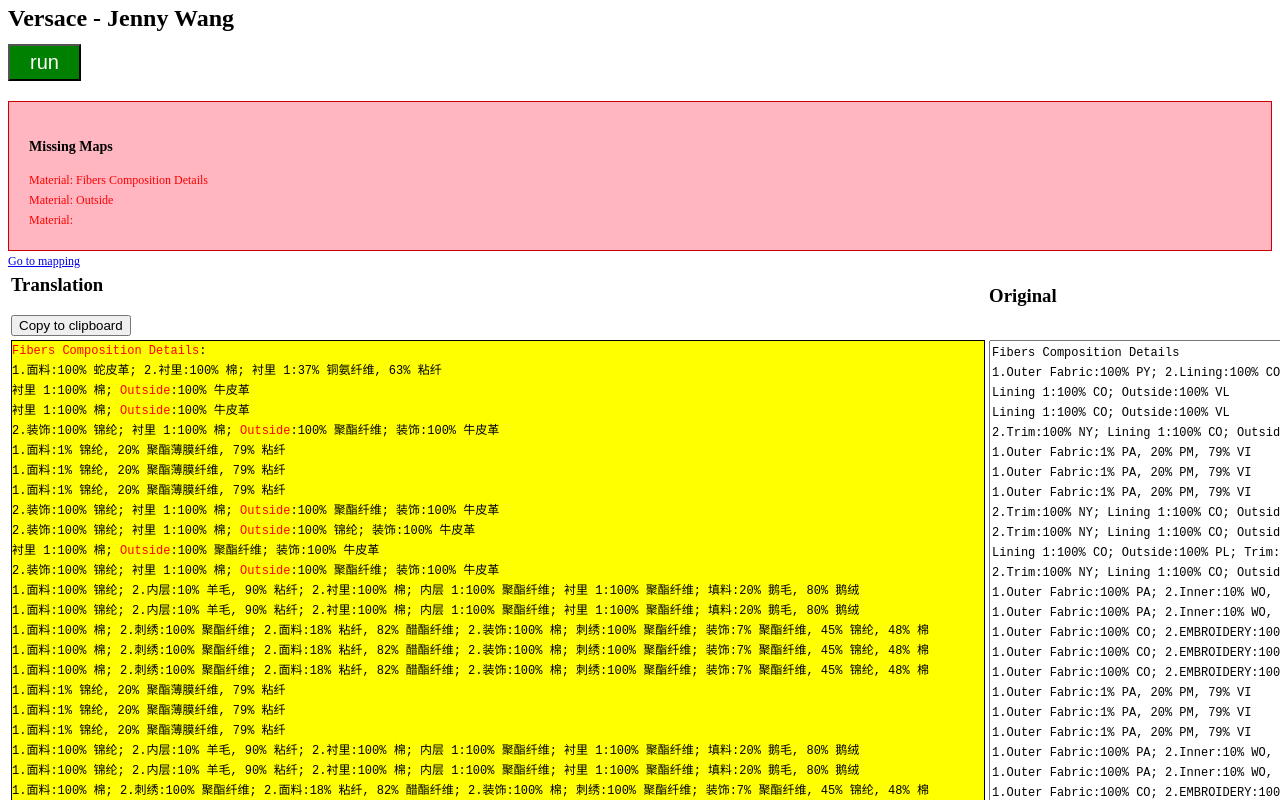
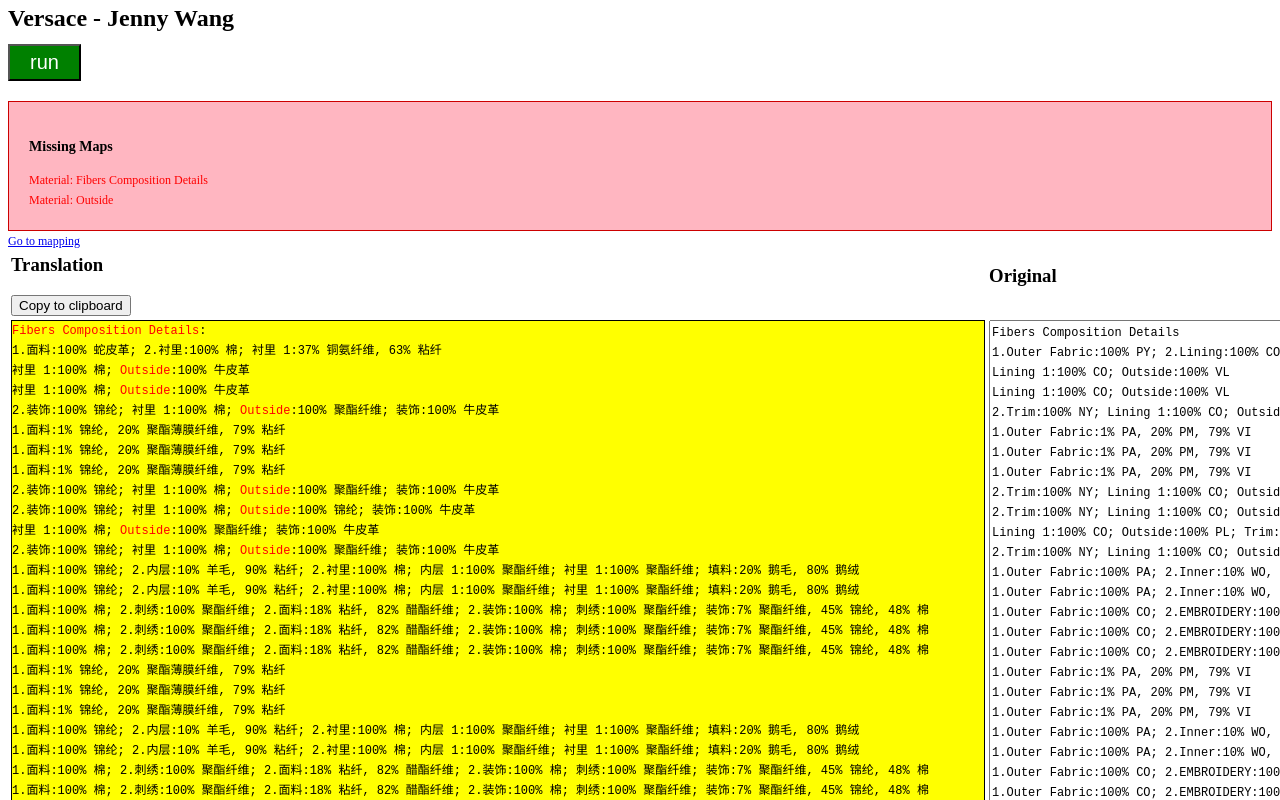
Before and after one commit to wyun/jenny-versace, a plain HTML site: page index.html in a window 1280 px wide. Both pictures are taken after a click on the button "run". Shown: the top 800 px of the page. Drawn offline with nearby package versions, Linux system fonts and the light colour scheme.

Commit message:
Update index.html

```diff
--- a/index.html
+++ b/index.html
@@ -137,7 +137,7 @@
         // f[1]: comma seperated values
         var comptext = f[0];
         var nn;
-        if((nn = titleRE.exec(f[0])) !== null) {
+        if(comptext.length > 0 && (nn = titleRE.exec(f[0])) !== null) {
           if (nn.index === titleRE.lastIndex) {
             titleRE.lastIndex++;
           }
```
